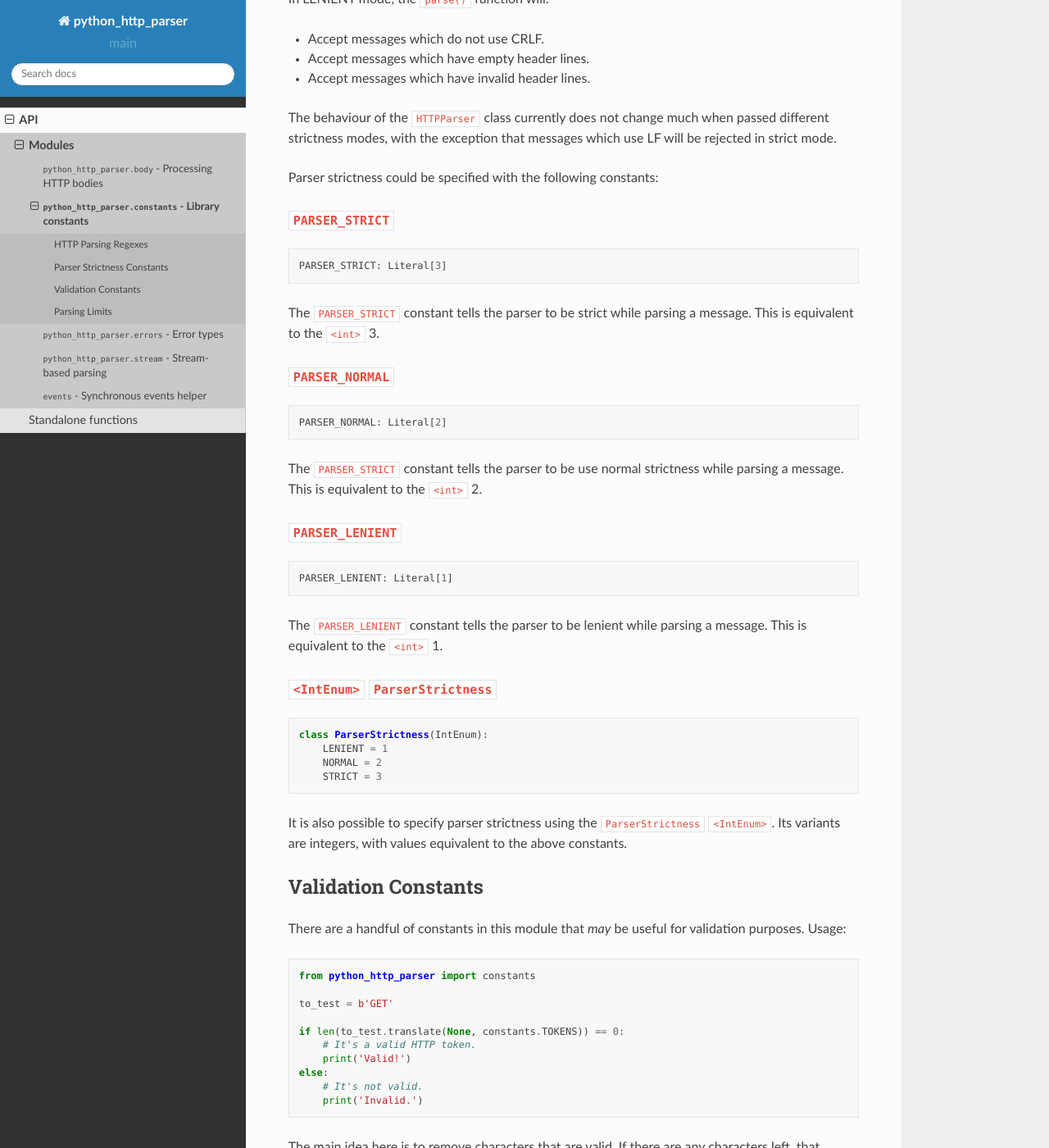
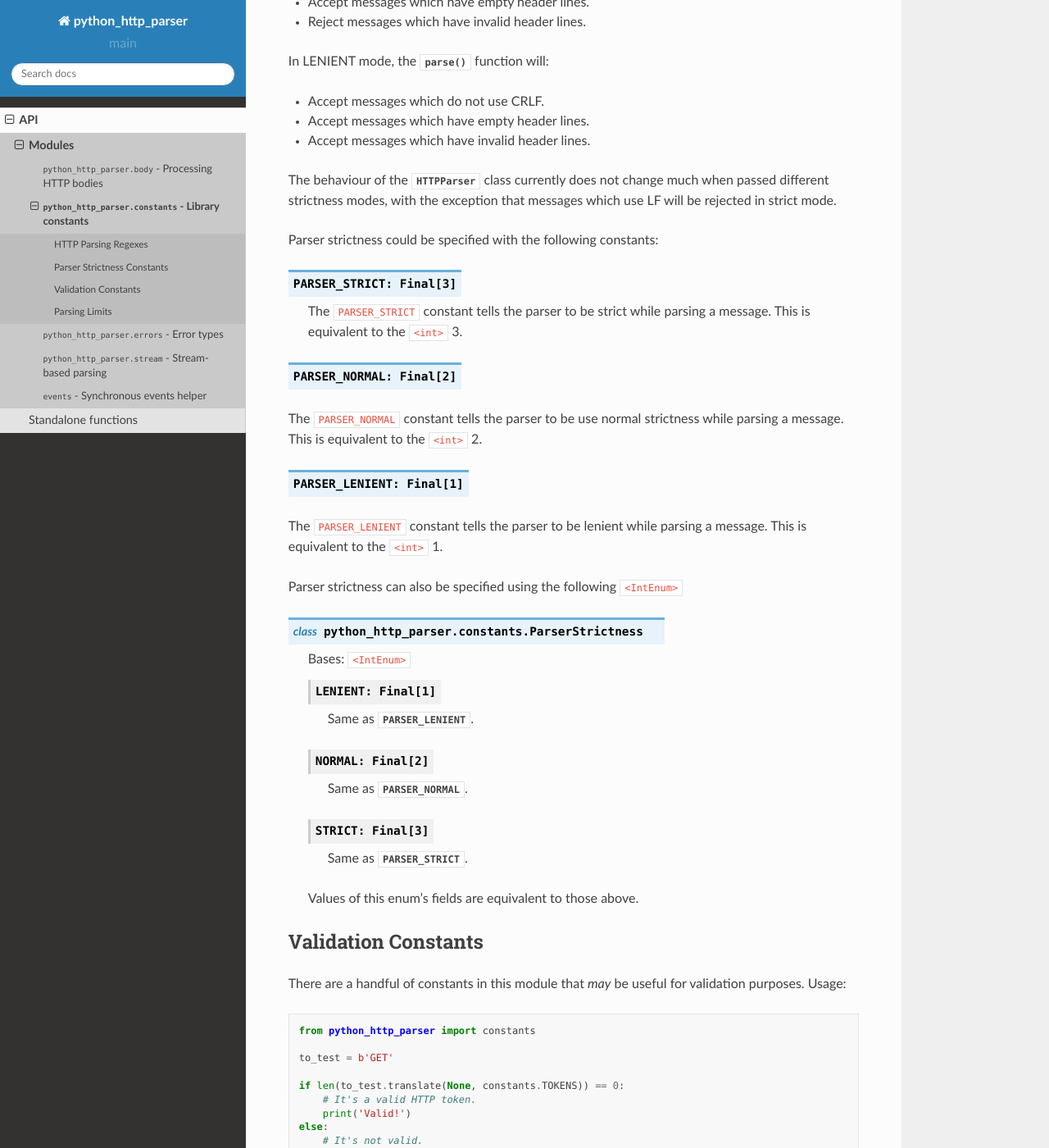
Before and after one commit to Take-Some-Bytes/python_http_parser, a Sphinx documentation site: the page built from docs/api/constants.rst, in a window 1280 px wide and 1400 px high, scrolled down 993 px. Shown: the whole window at 82% size. Built offline with Sphinx 7.4.7 and the Read the Docs theme 2.0.0, drawn with Linux system fonts in a browser that asks for light colours; some of the changed text lies outside the part shown.

Commit message:
Migrate constants module to sphinx domains
Also migrated inter-documentation links to sphinx references.

```diff
--- a/docs/api/constants.rst
+++ b/docs/api/constants.rst
@@ -29,72 +33,64 @@ These regexes are only used in the |parse()|_ function.
 -----------------------------
 There are 3 possible parser strictness modes: strict, normal, and lenient.
 
-In STRICT mode, the |parse()|_ function will:
+In STRICT mode, the |parse()| function will:
 
 - Reject messages which do not use CRLF.
 - Reject messages which have empty header lines.
 - Reject messages which have invalid header lines.
 
-In NORMAL mode, the |parse()|_ function will:
+In NORMAL mode, the |parse()| function will:
 
 - Accept messages which do not use CRLF.
 - Accept messages which have empty header lines.
 - Reject messages which have invalid header lines.
 
-In LENIENT mode, the |parse()|_ function will:
+In LENIENT mode, the |parse()| function will:
 
 - Accept messages which do not use CRLF.
 - Accept messages which have empty header lines.
 - Accept messages which have invalid header lines.
 
-The behaviour of the |HTTPParser|_ class currently does not change much when passed different
+The behaviour of the |HTTPParser| class currently does not change much when passed different
 strictness modes, with the exception that messages which use LF will be rejected in
 strict mode.
 
 Parser strictness could be specified with the following constants:
 
-~~~~~~~~~~~~~~~~~~~
- ``PARSER_STRICT``
-~~~~~~~~~~~~~~~~~~~
-.. code:: python
+.. py:data:: PARSER_STRICT: Final[3]
 
-    PARSER_STRICT: Literal[3]
+   The ``PARSER_STRICT`` constant tells the parser to be strict while parsing a message. This is
+   equivalent to the |int|_ 3.
 
-The ``PARSER_STRICT`` constant tells the parser to be strict while parsing a message. This is
-equivalent to the |int|_ 3.
+.. py:data:: PARSER_NORMAL: Final[2]
 
-~~~~~~~~~~~~~~~~~~~
- ``PARSER_NORMAL``
-~~~~~~~~~~~~~~~~~~~
-.. code:: python
-
-    PARSER_NORMAL: Literal[2]
-
-The ``PARSER_STRICT`` constant tells the parser to be use normal strictness while parsing a
+The ``PARSER_NORMAL`` constant tells the parser to be use normal strictness while parsing a
 message. This is equivalent to the |int|_ 2.
 
-~~~~~~~~~~~~~~~~~~~~
- ``PARSER_LENIENT``
-~~~~~~~~~~~~~~~~~~~~
-.. code:: python
-
-    PARSER_LENIENT: Literal[1]
+.. py:data:: PARSER_LENIENT: Final[1]
 
 The ``PARSER_LENIENT`` constant tells the parser to be lenient while parsing a message. This
 is equivalent to the |int|_ 1.
 
-~~~~~~~~~~~~~~~~~~~~~~~~~~~~~~~~~
- |IntEnum|_ ``ParserStrictness``
-~~~~~~~~~~~~~~~~~~~~~~~~~~~~~~~~~
-.. code:: python
+Parser strictness can also be specified using the following |IntEnum|_
 
-    class ParserStrictness(IntEnum):
-        LENIENT = 1
-        NORMAL = 2
-        STRICT = 3
+.. py:class:: ParserStrictness
 
-It is also possible to specify parser strictness using the ``ParserStrictness`` |IntEnum|_.
-Its variants are integers, with values equivalent to the above constants.
+   Bases: |IntEnum|_
+
+   .. py:attribute:: LENIENT: Final[1]
+
+      Same as :py:const:`PARSER_LENIENT`.
+
+   .. py:attribute:: NORMAL: Final[2]
+
+      Same as :py:const:`PARSER_NORMAL`.
+
+   .. py:attribute:: STRICT: Final[3]
+
+      Same as :py:const:`PARSER_STRICT`.
+
+   Values of this enum's fields are equivalent to those above.
 
 ----------------------
  Validation Constants
@@ -104,21 +100,21 @@ Usage:
 
 .. code:: python
 
-    from python_http_parser import constants
+   from python_http_parser import constants
 
-    to_test = b'GET'
+   to_test = b'GET'
 
-    if len(to_test.translate(None, constants.TOKENS)) == 0:
-        # It's a valid HTTP token.
-        print('Valid!')
-    else:
-        # It's not valid.
-        print('Invalid.')
+   if len(to_test.translate(None, constants.TOKENS)) == 0:
+       # It's a valid HTTP token.
+       print('Valid!')
+   else:
+       # It's not valid.
+       print('Invalid.')
 
 The main idea here is to remove characters that are valid. If there are any characters left,
 that means the entire string (or bytes sequence) is invalid.
 
-Here is a list of all validation-related constants.
+Here is a table of all validation-related constants.
 
 +------------------+----------------------------------------------------------------+
 |    ``TOKENS``    | A byte sequence containing all the characters in a HTTP token. |
@@ -139,103 +135,60 @@ Here is a list of all validation-related constants.
 ----------------
  Parsing Limits
 ----------------
-The new |HTTPParser|_ and |BodyProcessor|_ classes introduced *limits* for various elements
-of a HTTP message. The limits are listed below.
+The new |HTTPParser| and |BodyProcessor| classes introduced *limits* for various
+elements of a HTTP message. The limits are listed below.
 
-~~~~~~~~~~~~~~~~~~~~
- ``MAX_URI_LENGTH``
-~~~~~~~~~~~~~~~~~~~~
-.. code:: python
+.. py:data:: MAX_URI_LENGTH: Final[65535]
 
-    MAX_URI_LENGTH: Literal[65535]
+   The longest URI the |HTTPParser| will accept (65535 characters).
 
-The longest URI the ``HTTPParser`` will accept (65535 characters).
+.. py:data:: MAX_REQ_METHOD_LEN: Final[64]
 
-~~~~~~~~~~~~~~~~~~~~~~~~
- ``MAX_REQ_METHOD_LEN``
-~~~~~~~~~~~~~~~~~~~~~~~~
-.. code:: python
+   The maximum length of a parsed HTTP request method. |HTTPParser| does not try to
+   match the received HTTP method to a standard definition.
 
-    MAX_REQ_METHOD_LEN: Literal[64]
+.. py:data:: MAX_REASON_LEN: Final[1024]
 
-The maximum length of a parsed HTTP request method. ``HTTPParser`` does not try to
-match the received HTTP method to a standard definition.
+   The longest reason phrase the |HTTPParser| will accept. I mean, who needs more than
+   1024 characters?
 
-~~~~~~~~~~~~~~~~~~~~
- ``MAX_REASON_LEN``
-~~~~~~~~~~~~~~~~~~~~
-.. code:: python
+.. py:data:: MAX_CHUNK_SIZE: Final[16777216]
 
-    MAX_REASON_LEN: Literal[1024]
+   The largest chunk a |ChunkedProcessor| will accept. In human-readable format, the
+   above integer is equivalent to 16MiB (16 * 1024 * 1024).
 
-The longest reason phrase the ``HTTPParser`` will accept. I mean, who needs more than
-1024 characters?
+.. py:data:: MAX_CHUNK_SIZE_DIGITS: Final[7]
 
-~~~~~~~~~~~~~~~~~~~~
- ``MAX_CHUNK_SIZE``
-~~~~~~~~~~~~~~~~~~~~
-.. code:: python
+   The largest amount of digits a chunk size could have. Since 16MiB could be represented in
+   exactly 7 hexadecimal digits (0x1000000), the |ChunkedProcessor| will reject any chunk
+   size with more than 7 digits
 
-    MAX_CHUNK_SIZE: Literal[16777216]
+.. py:data:: MAX_CHUNK_EXTENSION_SIZE: Final[4096]
 
-The largest chunk a |ChunkedProcessor|_ will accept. In human-readable format, the
-above integer is equivalent to 16MiB (16 * 1024 * 1024).
+   The maximum of chunk extensions per chunk (4KiB). Parsing is not performed, so
+   |ChunkedProcessor| limits the size of chunk extensions instead of the number
+   of chunk extensions.
 
-~~~~~~~~~~~~~~~~~~~~~~~~~~~
- ``MAX_CHUNK_SIZE_DIGITS``
-~~~~~~~~~~~~~~~~~~~~~~~~~~~
-.. code:: python
+.. py:data:: MAX_HEADER_NAME_LEN: Final[128]
 
-    MAX_CHUNK_SIZE: Literal[7]
+   The longest header name the |HTTPParser| class will accept.
 
-The largest amount of digits a chunk size could have. Since 16MiB could be represented in exactly
-7 hexadecimal digits (0x1000000), the |ChunkedProcessor|_ will reject any chunk size with more
-than 7 digits
+.. py:data:: MAX_HEADER_VAL_SIZE: Final[16384]
 
-~~~~~~~~~~~~~~~~~~~~~~~~~~~~~~
- ``MAX_CHUNK_EXTENSION_SIZE``
-~~~~~~~~~~~~~~~~~~~~~~~~~~~~~~
-.. code:: python
-
-    MAX_CHUNK_EXTENSION_SIZE: Literal[4096]
-
-The maximum of chunk extensions per chunk (4KiB). Parsing is not performed, so |ChunkedProcessor|_
-limits the size of chunk extensions instead of the number of chunk extensions.
-
-~~~~~~~~~~~~~~~~~~~~~~~~~
- ``MAX_HEADER_NAME_LEN``
-~~~~~~~~~~~~~~~~~~~~~~~~~
-.. code:: python
-
-    MAX_HEADER_NAME_LEN: Literal[128]
-
-The longest header name the |HTTPParser|_ class will accept.
-
-~~~~~~~~~~~~~~~~~~~~~~~~~
- ``MAX_HEADER_VAL_SIZE``
-~~~~~~~~~~~~~~~~~~~~~~~~~
-.. code:: python
-
-    MAX_HEADER_VAL_SIZE: Literal[16384]
-
-The maximum size of a header value while parsing with |HTTPParser|_. In human-readable format, the
-above integer is equivalent to 16KiB
+   The maximum size of a header value while parsing with |HTTPParser|. In human-readable
+   format, the above integer is equivalent to 16KiB
 
 .. |int| replace:: ``<int>``
 .. |str| replace:: ``<str>``
-.. |parse()| replace:: ``parse()``
+.. |parse()| replace:: :py:func:`parse() <python_http_parser.parse>`
 .. |IntEnum| replace:: ``<IntEnum>``
-.. |HTTPParser| replace:: ``HTTPParser``
-.. |BodyProcessor| replace:: ``BodyProcessor``
-.. |ChunkedProcessor| replace:: ``ChunkedProcessor``
+.. |HTTPParser| replace:: :py:class:`HTTPParser <python_http_parser.stream.HTTPParser>`
+.. |BodyProcessor| replace:: :py:class:`BodyProcessor <python_http_parser.body.BodyProcessor>`
+.. |ChunkedProcessor| replace:: :py:class:`ChunkedProcessor <python_http_parser.body.ChunkedProcessor>`
 
 .. _int: https://docs.python.org/3/library/functions.html#int
 .. _str: https://docs.python.org/3/library/stdtypes.html#text-sequence-type-str
-.. _parse(): https://github.com/Take-Some-Bytes/python_http_parser/blob/v0.4.2/docs/index.rst#parsemsg-strictness_level-is_response
 .. _IntEnum: https://docs.python.org/3/library/enum.html#enum.IntEnum
-.. _HTTPParser: https://github.com/Take-Some-Bytes/python_http_parser/blob/v0.4.2/docs/modules/stream.rst#class-httpparser
-.. _BodyProcessor: https://github.com/Take-Some-Bytes/python_http_parser/blob/v0.4.2/docs/modules/body.rst#base-class-bodyprocessor
-.. _ChunkedProcessor: https://github.com/Take-Some-Bytes/python_http_parser/blob/v0.4.2/docs/modules/body.rst#class-chunkedprocessor
 
 .. _`HTTP status line`: https://tools.ietf.org/html/rfc7230#section-3.1.2
 .. _`HTTP request line`: https://tools.ietf.org/html/rfc7230#section-3.1.1
```
Also changed, not shown: other parts of docs/api/constants.rst (+9 -5 lines).
